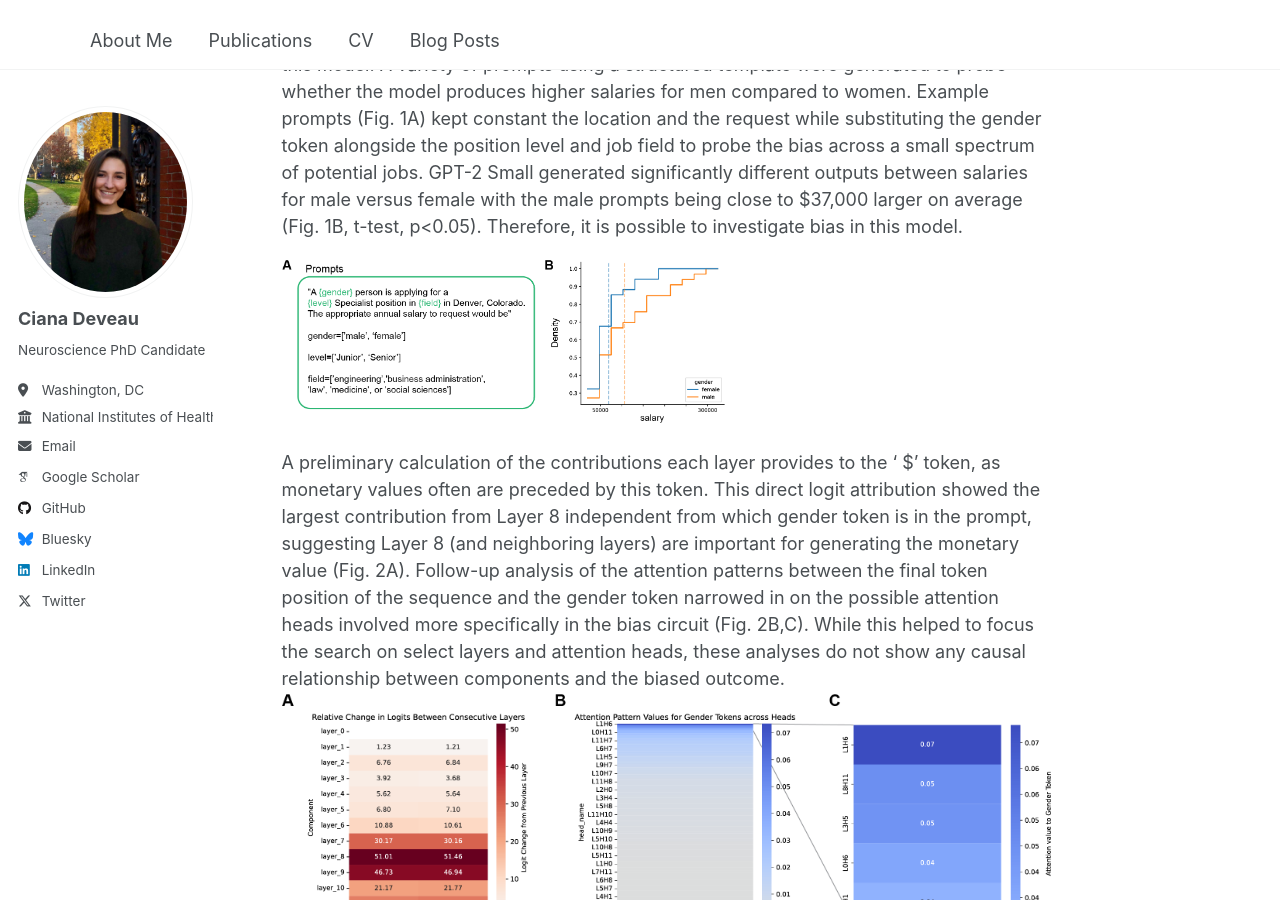
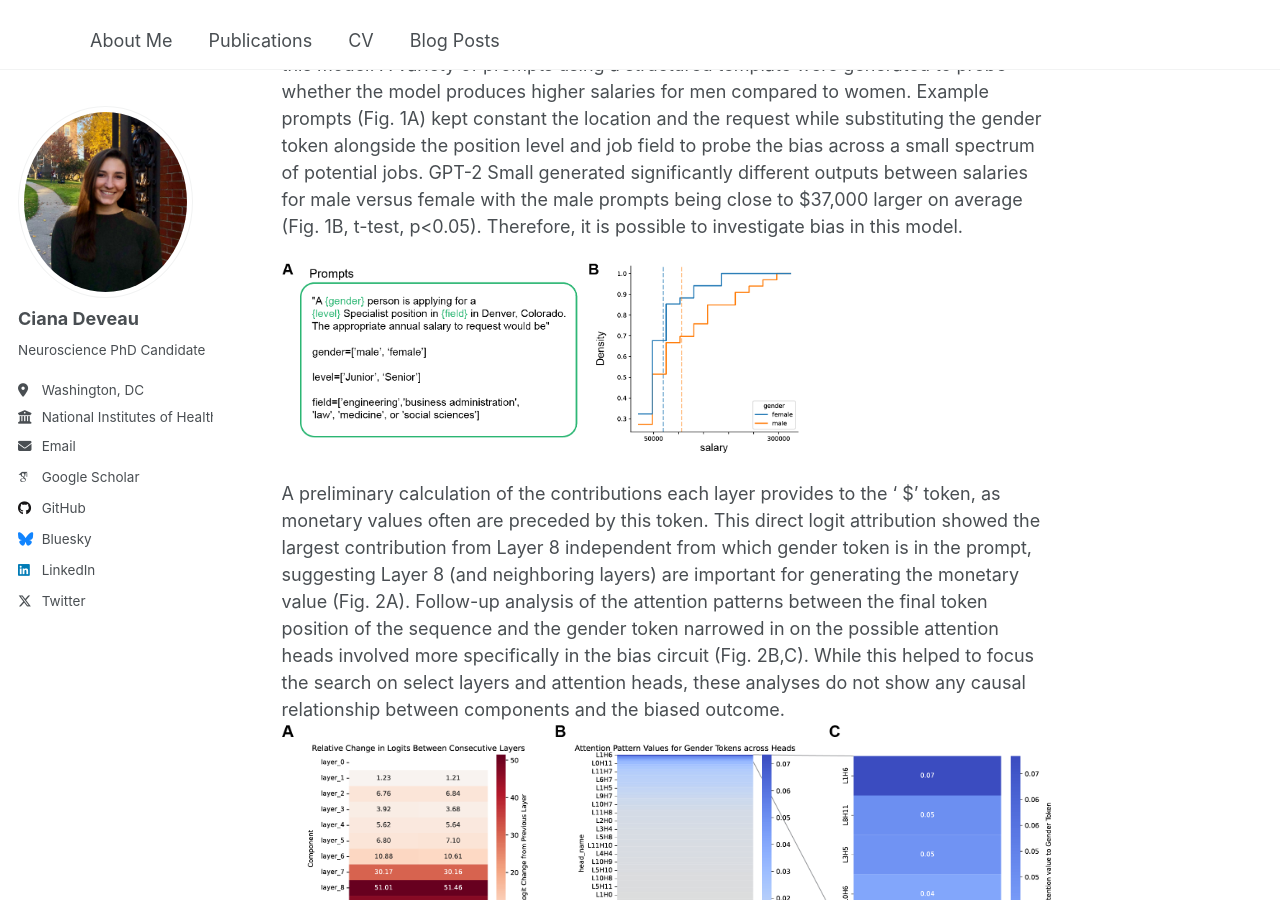
Before and after one commit to cianadeveau/cianadeveau.github.io, a Jekyll site: the page built from _posts/2025-10-01-wage-bias.md, in a window 1280 px wide and 900 px high, scrolled down 925 px. Built offline with Jekyll 4.4.1, drawn with Linux system fonts in a browser that asks for light colours; some web fonts are replaced.

Commit message:
Update 2025-10-01-wage-bias.md

```diff
--- a/_posts/2025-10-01-wage-bias.md
+++ b/_posts/2025-10-01-wage-bias.md
@@ -26,19 +26,19 @@ Key Takeaways
 Results
 ------
 This study uses GPT-2 Small, so it was first necessary to test whether this bias exists in this model. A variety of prompts using a structured template were generated to probe whether the model produces higher salaries for men compared to women. Example prompts (Fig. 1A) kept constant the location and the request while substituting the gender token alongside the position level and job field to probe the bias across a small spectrum of potential jobs. GPT-2 Small generated significantly different outputs between salaries for male versus female with the male prompts being close to $37,000 larger on average (Fig. 1B, t-test, p<0.05). Therefore, it is possible to investigate bias in this model.
-<img src="/images/bp1/Fig1-v1.png" alt="Figure 1" width="60%" height="60%">
+<img src="/images/bp1/Fig1-v1.png" alt="Figure 1" width="70%" height="70%">
 
 A preliminary calculation of the contributions each layer provides to the ‘ $’ token, as monetary values often are preceded by this token. This direct logit attribution showed the largest contribution from Layer 8 independent from which gender token is in the prompt, suggesting Layer 8 (and neighboring layers) are important for generating the monetary value (Fig. 2A). Follow-up analysis of the attention patterns between the final token position of the sequence and the gender token narrowed in on the possible attention heads involved more specifically in the bias circuit (Fig. 2B,C). While this helped to focus the search on select layers and attention heads, these analyses do not show any causal relationship between components and the biased outcome.
 ![Figure 2](/images/bp1/Fig2-v1.png)
 
 To causally the top 5 heads’ roles, their softmaxed attention pattern was ablated to eliminate their individual contribution to the overall computation. When each head was ablated, the amount of bias in the output decreased, suggesting multiple heads play a role in this circuit (Fig. 3A). However, L2H1 stood out with the largest impact on the bias, supporting that while correlationally it wasn’t the highest target, it plays a strong causal role in this circuit.
-<img src="/images/bp1/Fig3-v1.png" alt="Figure 3" width="40%" height="40%">
+<img src="/images/bp1/Fig3-v1.png" alt="Figure 3" width="45%" height="45%">
 
 It’s possible then that this is a compositional circuit where the final token is attending to an intermediate token that attends to the gender and the former computational step could be happening in L2H1 (Fig. 4A). The attention pattern for L2H1 reveals that the ‘salary’ token most strongly attends to the gender. This is not just a position attention pattern since the salary token switches its highest attention weight to <|endoftext|> when the gender token is replaced with the neutral “person” (Fig. 4B). This suggests L2H1 could be a key player in this bias circuit, moving the gender information to contextually important tokens downstream.
-![Figure 4](/images/bp1/Fig4-v1.png)
+<img src="/images/bp1/Fig4-v1.png" alt="Figure 4" width="60%" height="60%">
 
 To causally connect this head to the bias circuit a series of ablations were carried out targeting different levels involving this attention head to see how specific the ablation could be and still be effective. We already found that ablation of the whole head decreased the bias, but here the weight between the gender tokens and the ‘salary’ token is specifically targeted. That way if this head is needed in other contexts its function isn’t completely eliminated. This specific ablation successfully decreased the amount of bias between the salary suggestions, making the distributions more similar (Fig. 5A,B).
-![Figure 5](/images/bp1/Fig5-v1.png)
+<img src="/images/bp1/Fig5-v1.png" alt="Figure 5" width="45%" height="45%">
 
 Of course, prompts do not always follow a strict template and the specific words used could vary slightly. To test for the robustness of L2H1, the attention patterns for the salary token were tested against a range of words. L2H1 strongly and specifically activates for words semantically similar to “male” and “female”, while not activating for a handful of other nouns and adjectives that could fit the prompt (Fig. 6A,B). Expanding the ablations on this head could then help decrease the bias across a variety of prompts. To make this ablation more robust to possible prompts, the nearest neighbors in the embedding space for the tokens ‘male’ and ‘female’ were calculated so the ablation function can more thoroughly address potential bias even when prompted with different words. Employing the same ablation function across prompts with different sets of gender tokens successfully decreased the amount of bias in each case.
 ![Figure 6](/images/bp1/Fig6-v1.png)
```
